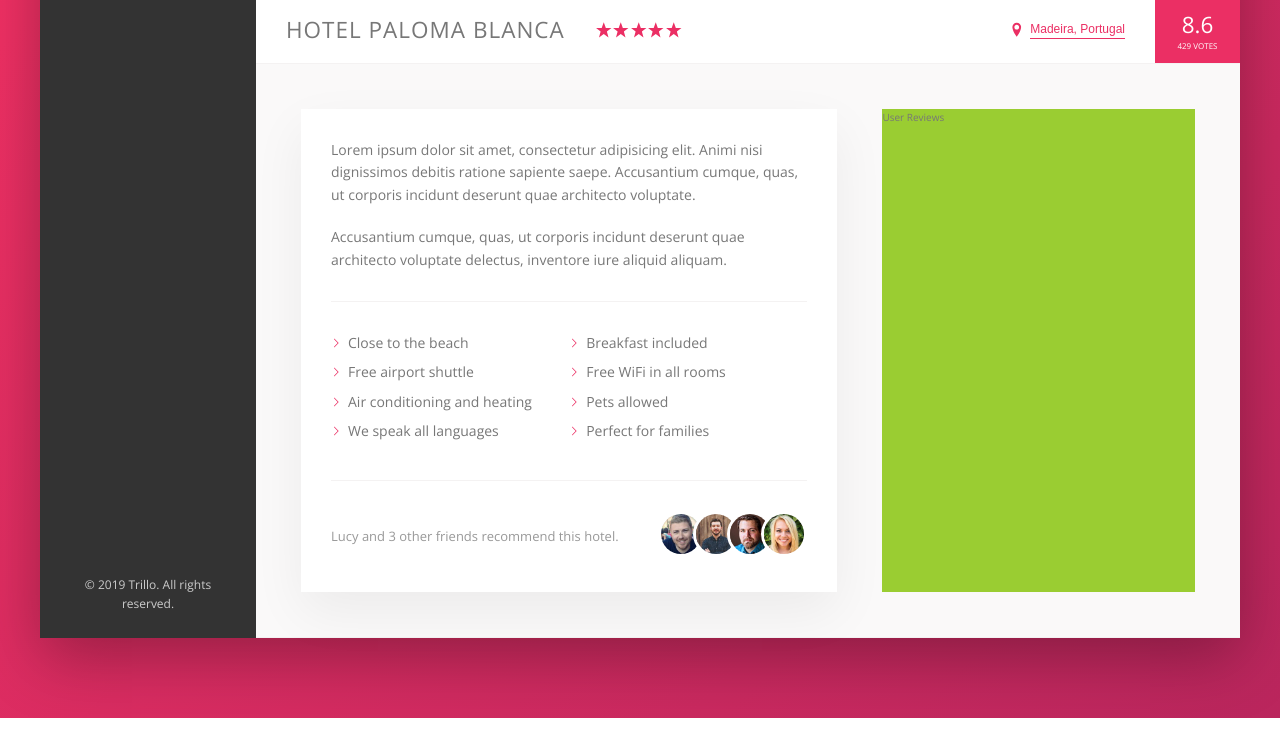
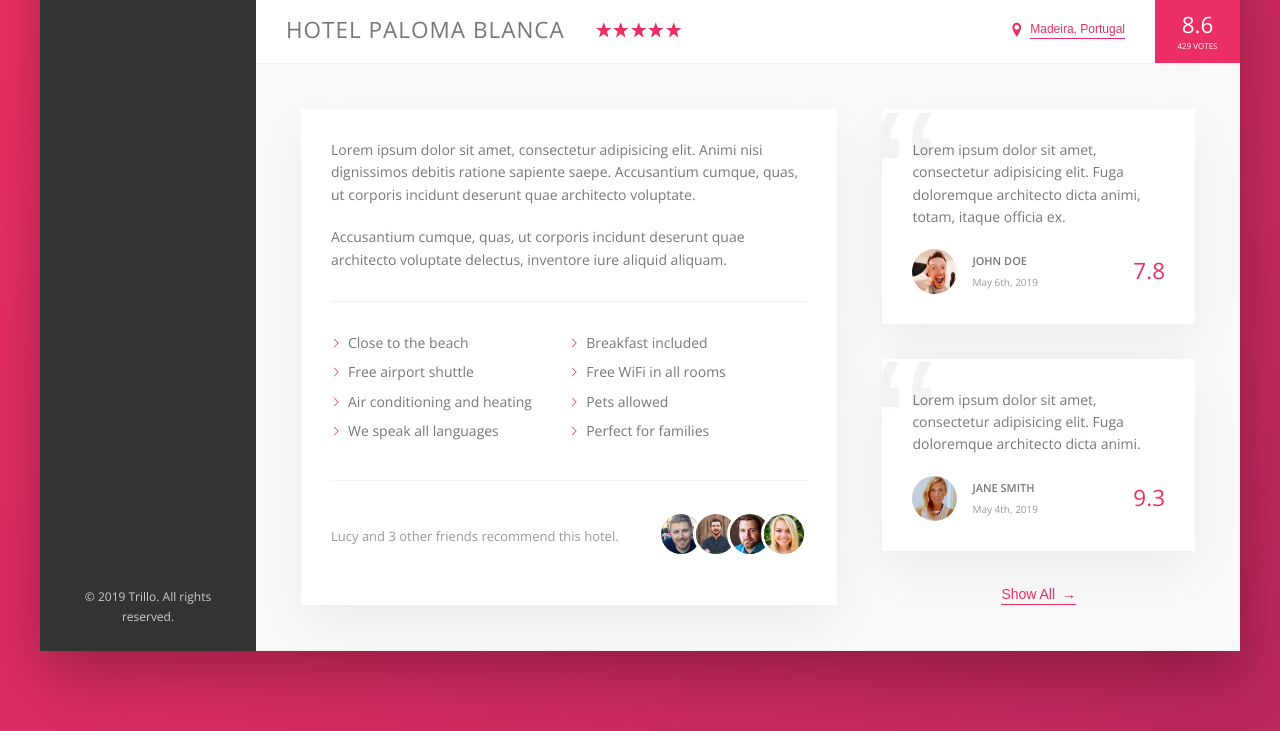
Before and after one commit to liviupreda/trillo, a website: page index.html in a window 1280 px wide. Shown: the part 538-1269 px from the top of the page. Drawn offline with nearby package versions, Linux system fonts and the light colour scheme.

Commit message:
build & style the user reviews section

```diff
--- a/index.html
+++ b/index.html
@@ -213,8 +213,46 @@
                 </div>
               </div>
             </div>
+
             <div class="user-reviews">
-              User Reviews
+              <figure class="review">
+                <blockquote class="review__text">
+                  Lorem ipsum dolor sit amet, consectetur adipisicing elit. Fuga
+                  doloremque architecto dicta animi, totam, itaque officia ex.
+                </blockquote>
+                <figcaption class="review__user">
+                  <img
+                    src="img/user-1.jpg"
+                    alt="User 1"
+                    class="review__photo"
+                  />
+                  <div class="review__user-box">
+                    <p class="review__user-name">John Doe</p>
+                    <p class="review__user-date">May 6th, 2019</p>
+                  </div>
+                  <div class="review__rating">7.8</div>
+                </figcaption>
+              </figure>
+              <figure class="review">
+                <blockquote class="review__text">
+                  Lorem ipsum dolor sit amet, consectetur adipisicing elit. Fuga
+                  doloremque architecto dicta animi.
+                </blockquote>
+                <figcaption class="review__user">
+                  <img
+                    src="img/user-2.jpg"
+                    alt="User 2"
+                    class="review__photo"
+                  />
+                  <div class="review__user-box">
+                    <p class="review__user-name">Jane Smith</p>
+                    <p class="review__user-date">May 4th, 2019</p>
+                  </div>
+                  <div class="review__rating">9.3</div>
+                </figcaption>
+              </figure>
+
+              <button class="btn-inline">Show All <span>&rarr;</span></button>
             </div>
           </div>
         </main>
--- a/scss/_components.scss
+++ b/scss/_components.scss
@@ -281,8 +281,17 @@
   cursor: pointer;
   transition: all 0.2s;
 
+  & span {
+    margin-left: 3px;
+    transition: margin-left 0.2s;
+  }
+
   &:hover {
     color: var(--color-gray-dark-1);
+
+    span {
+      margin-left: 8px;
+    }
   }
 
   &:focus {
@@ -385,3 +394,68 @@
     }
   }
 }
+
+/****************
+/* USER REVIEWS
+/****************/
+
+.review {
+  background-color: #fff;
+  box-shadow: var(--shadow-light);
+  padding: 3rem;
+  margin-bottom: 3.5rem;
+  position: relative;
+  overflow: hidden;
+
+  &__text {
+    margin-bottom: 2rem;
+    z-index: 10;
+    position: relative;
+  }
+
+  &__user {
+    display: flex;
+    align-items: center;
+  }
+
+  &__photo {
+    height: 4.5rem;
+    width: 4.5rem;
+    border-radius: 50%;
+    margin-right: 1.5rem;
+  }
+
+  &__user-box {
+    margin-right: auto;
+  }
+
+  &__user-name {
+    font-size: 1.1rem;
+    font-weight: 600;
+    text-transform: uppercase;
+    margin-bottom: 0.4rem;
+  }
+
+  &__user-date {
+    font-size: 1rem;
+    color: var(--color-gray-dark-3);
+  }
+
+  &__rating {
+    color: var(--color-primary);
+    font-size: 2.25rem;
+    font-weight: 300;
+  }
+
+  &::before {
+    content: '\201C'; //before double quotation mark
+    position: absolute;
+    top: -2.75rem;
+    left: -1rem;
+    line-height: 1;
+    font-size: 20rem;
+    color: var(--color-gray-light-2);
+    font-family: sans-serif;
+    z-index: 1;
+  }
+}
--- a/scss/_layout.scss
+++ b/scss/_layout.scss
@@ -34,6 +34,7 @@
 }
 
 .details {
+  font-size: 1.4rem;
   display: flex;
   padding: 4.5rem;
   background-color: var(--color-gray-light-1);
@@ -50,6 +51,8 @@
 }
 
 .user-reviews {
-  background-color: yellowgreen;
   flex: 1;
+  display: flex;
+  flex-direction: column;
+  align-items: center;
 }
```
Also changed, not shown: css/style.css.
